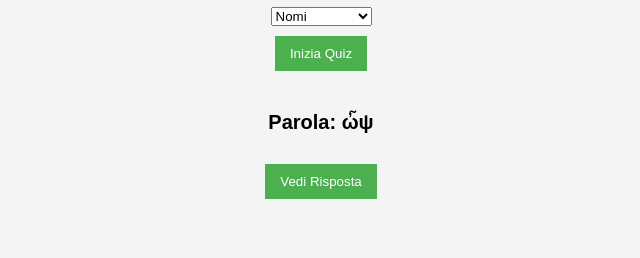
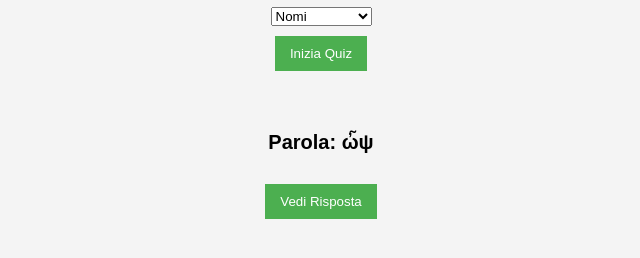
Before and after one commit to nicodiemoz/Traduzioni-greco-06, a plain HTML site: page index.html in a window 1280 px wide. Both pictures are taken after a click on the button "Inizia Quiz". Shown: the part 156-414 px from the top of the page, without its empty margins (319-959 px from the left). Drawn offline with Linux system fonts and the light colour scheme.

Commit message:
Update style.css

```diff
--- a/style.css
+++ b/style.css
@@ -21,7 +21,7 @@ h1 {
 }
 
 #quizContainer {
-    margin-top: 20px; /* Spazio sopra il contenitore del quiz */
+    margin-top: 40px; /* Spazio sopra il contenitore del quiz */
 }
 
 button {
```
